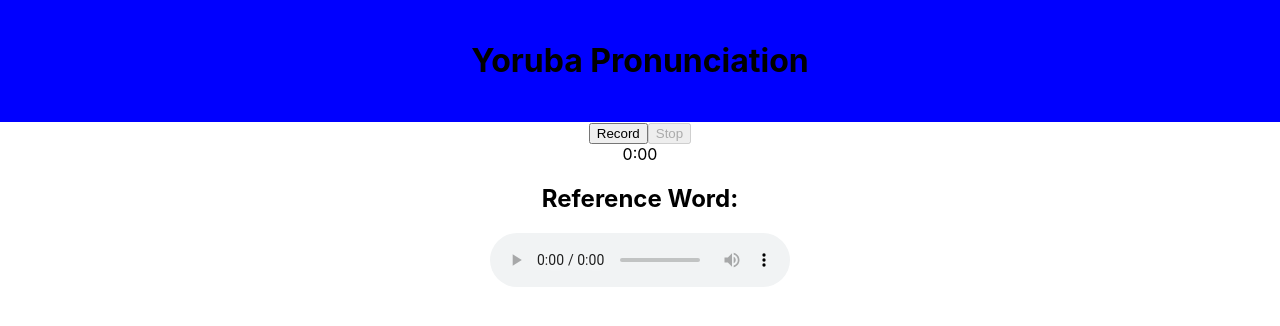
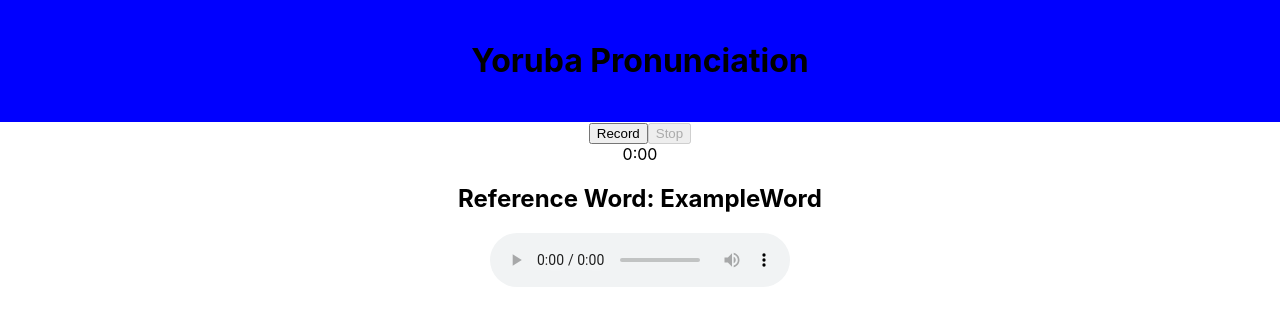
Before and after one commit to kepo402/PronunciationReact, a React (Create React App) app: page / in a window 1280 px wide. Shown: the top 326 px of the page. Built offline with nearby package versions, Linux system fonts and the light colour scheme.

Commit message:
changes to my audio recorder

```diff
--- a/src/AudioRecorder.js
+++ b/src/AudioRecorder.js
@@ -1,4 +1,4 @@
-import React, { useState, useEffect } from 'react';
+import React, { useState, useEffect, useRef } from 'react';
 import './AudioRecorder.css';
 
 const AudioRecorder = () => {
@@ -6,18 +6,18 @@ const AudioRecorder = () => {
   const [recordedChunks, setRecordedChunks] = useState([]);
   const [timer, setTimer] = useState(0);
   const [isRecording, setIsRecording] = useState(false);
-  const [referenceWord, setReferenceWord] = useState('');
-  const [referenceAudioUrl, setReferenceAudioUrl] = useState('');
-  let timerInterval = null;
+  const timerIntervalRef = useRef(null);
+  const referenceWord = "ExampleWord";
+  const referenceAudioUrl = "https://example.com/audio.mp3";
 
   useEffect(() => {
     if (isRecording) {
-      timerInterval = setInterval(() => {
+      timerIntervalRef.current = setInterval(() => {
         setTimer(prev => prev + 1);
       }, 1000);
     }
 
-    return () => clearInterval(timerInterval);
+    return () => clearInterval(timerIntervalRef.current);
   }, [isRecording]);
 
   const startRecording = async () => {
```
